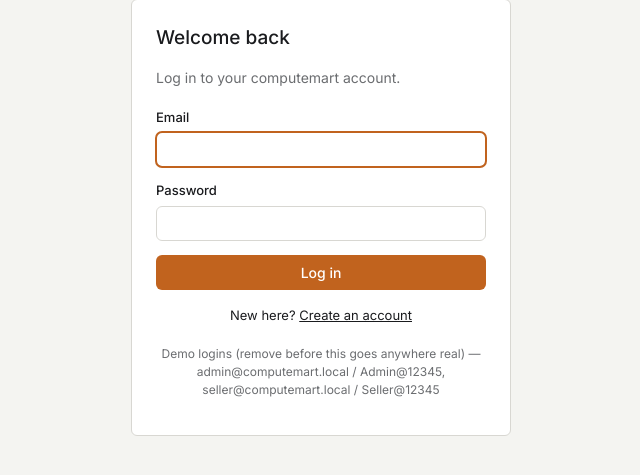
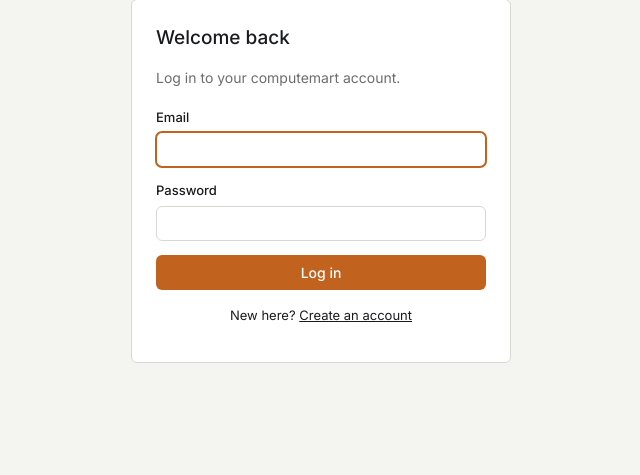
Before and after one commit to sab-inn/ComputerMart, a PHP site: page /login.php in a window 1280 px wide. Shown: the part 133-608 px from the top of the page, without its empty margins (319-959 px from the left). Run offline with PHP 8.4, Linux system fonts and the light colour scheme.

Commit message:
hidden sensitive info

```diff
--- a/login.php
+++ b/login.php
@@ -60,9 +60,11 @@ require __DIR__ . '/includes/layout_top.php';
     <p style="text-align:center; font-size:13px; margin-top:16px;">
         New here? <a href="/register.php">Create an account</a>
     </p>
-    <p style="text-align:center; font-size:12px; color:var(--muted); margin-top:20px;">
-        Demo logins (remove before this goes anywhere real) —
-        admin@computemart.local / Admin@12345, seller@computemart.local / Seller@12345
-    </p>
 </div>
 <?php require __DIR__ . '/includes/layout_bottom.php'; ?>
+
+<script>
+    console.log("Login info: ")
+    consolde.log("Admin: admin@computemart.local / Admin@12345")
+    consolde.log("Seller: seller@computemart.local / Seller@12345")
+    </script>
```
